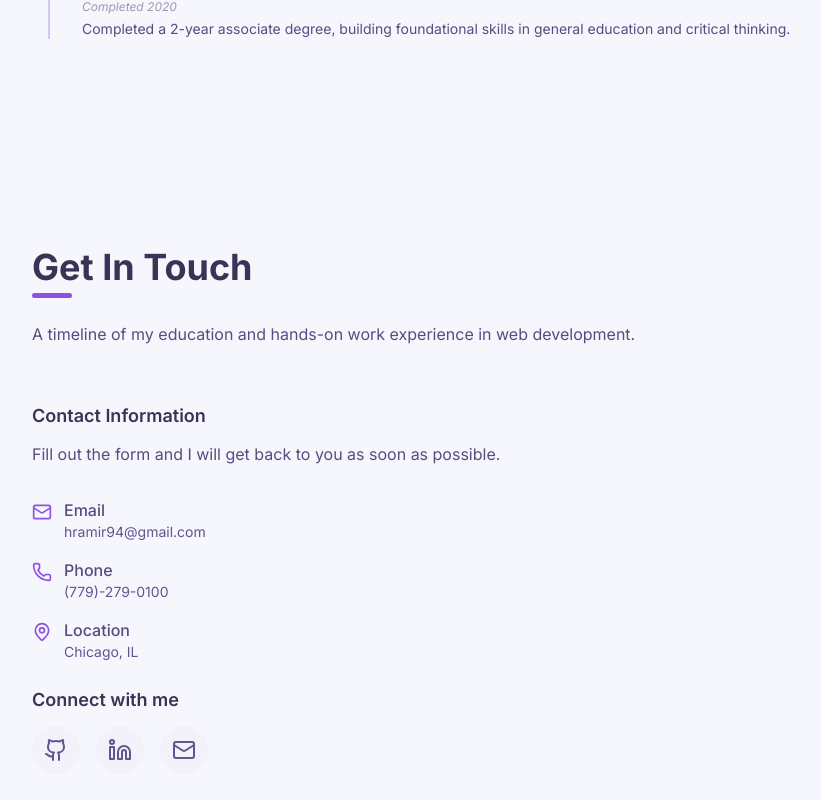
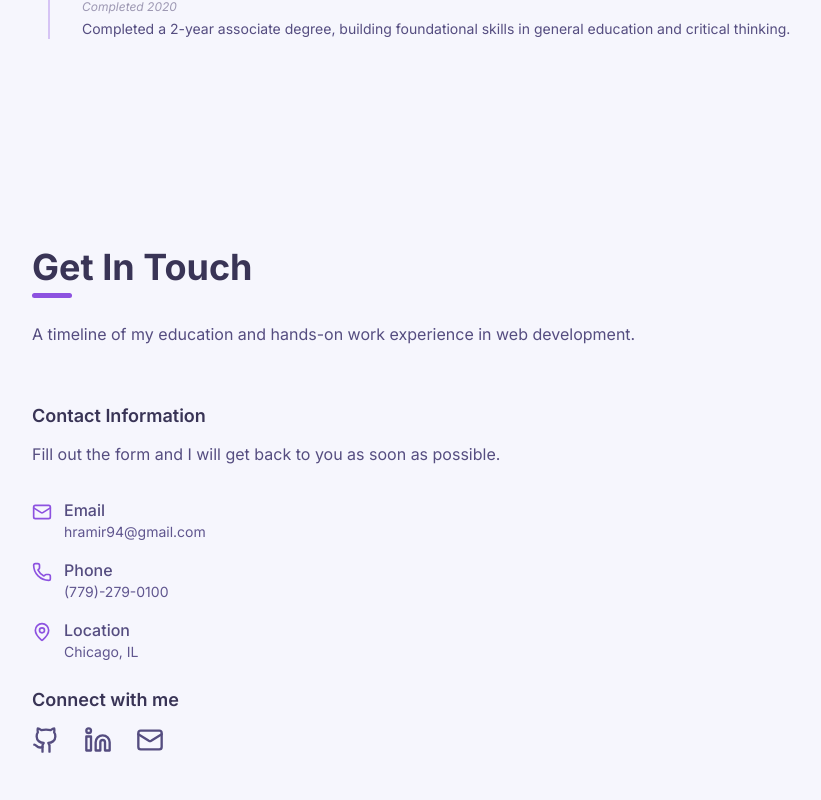
Before and after one commit to hectorlil48/my-portfolio, a React (Vite) app: page / in a window 1280 px wide. Shown: the part 4261-5061 px from the top of the page, without its empty margins (56-877 px from the left). Built offline with nearby package versions, Linux system fonts and the light colour scheme.

Commit message:
Changed the styling for the social icons in the contact section. I also linked the icons.

```diff
--- a/src/components/sections/Contact.jsx
+++ b/src/components/sections/Contact.jsx
@@ -62,35 +62,25 @@ const Contact = () => {
             <h3 className="text-heading mb-3 text-lg font-semibold">
               Connect with me
             </h3>
-            <div className="flex space-x-4">
+            <div className="text-foreground flex space-x-6">
               <a
-                href=""
+                href="https://github.com/hectorlil48"
                 target="_blank"
                 rel="noopener noreferrer"
                 aria-label="GitHub"
-                className="text-muted bg-connect-bg hover:bg-primary hover:text-connect-bg rounded-full p-3"
               >
-                <Github className="h-6 w-6" />
+                <Github className="hover:text-primary h-6 w-6 transition-all duration-300 hover:scale-120 hover:rotate-6 lg:h-7 lg:w-7" />
               </a>
-
               <a
-                href=""
+                href="https://www.linkedin.com/in/hector-ramirez-6a6509170/"
                 target="_blank"
                 rel="noopener noreferrer"
-                aria-label="GitHub"
-                className="text-muted bg-connect-bg hover:bg-primary hover:text-connect-bg rounded-full p-3"
+                aria-label="LinkedIn Profile"
               >
-                <Linkedin className="h-6 w-6" />
+                <Linkedin className="hover:text-primary h-6 w-6 transition-all duration-300 hover:scale-120 hover:rotate-6 lg:h-7 lg:w-7" />
               </a>
-
-              <a
-                href=""
-                target="_blank"
-                rel="noopener noreferrer"
-                aria-label="GitHub"
-                className="text-muted bg-connect-bg hover:bg-primary hover:text-connect-bg rounded-full p-3"
-              >
-                <Mail className="h-6 w-6" />
+              <a href="mailto:hramir94@gmail.com" aria-label="Email">
+                <Mail className="hover:text-primary h-6 w-6 transition-all duration-300 motion-safe:hover:scale-120 motion-safe:hover:rotate-6 lg:h-7 lg:w-7" />
               </a>
             </div>
           </div>
```
